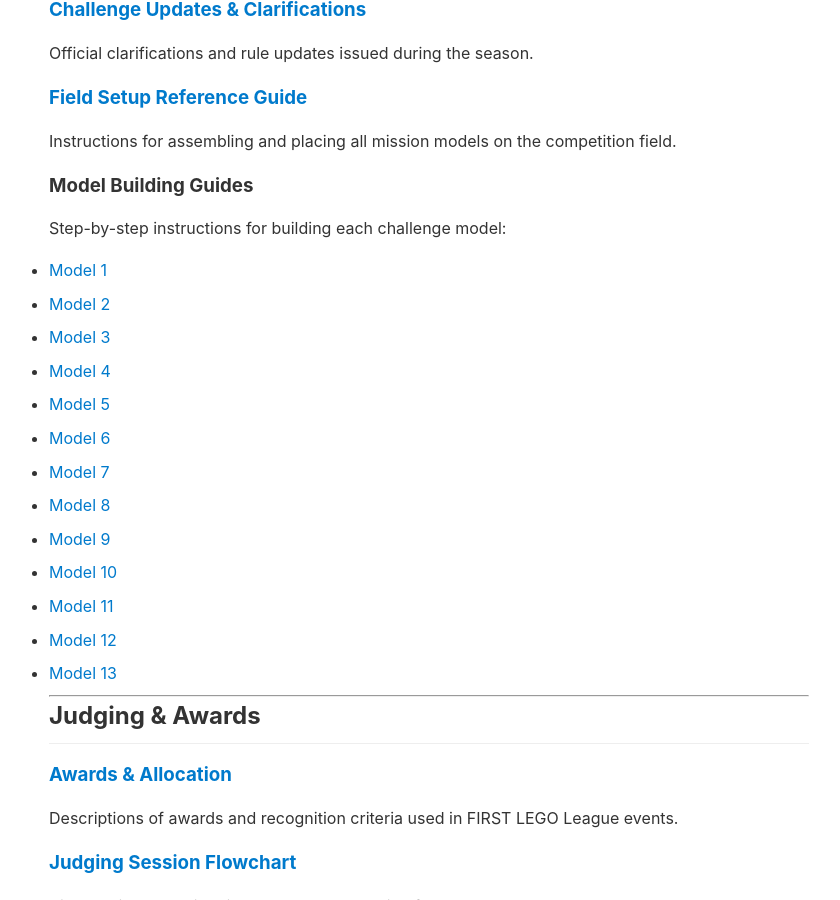
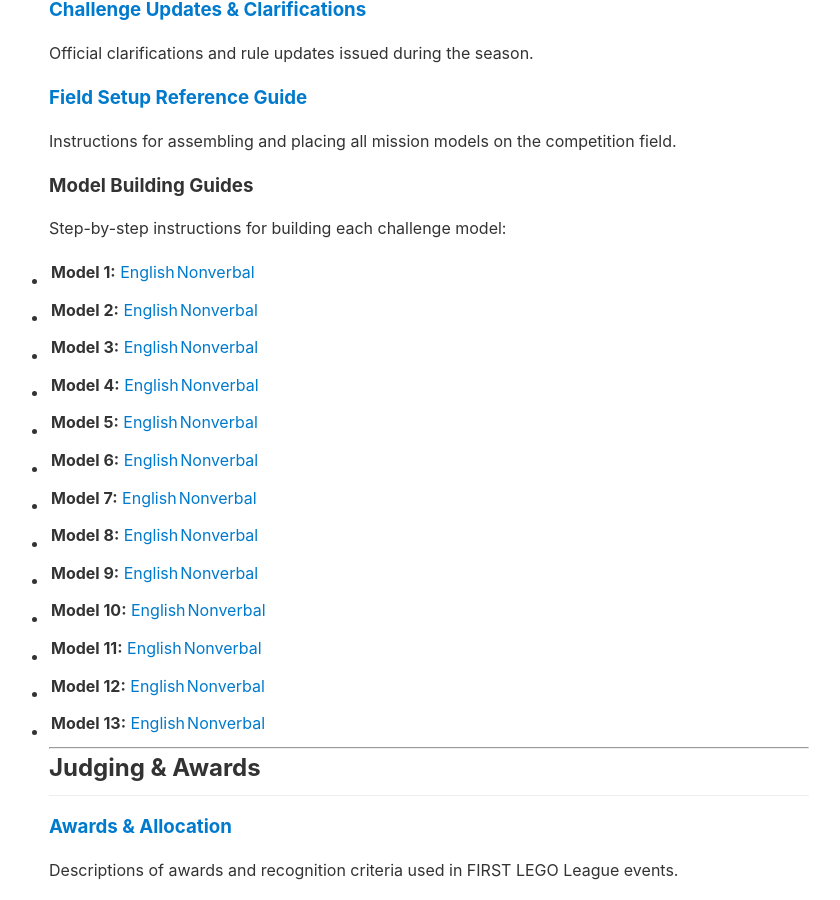
Before and after one commit to steveybaby/fll, a Jekyll site: the page built from index.md, in a window 1280 px wide and 900 px high, scrolled down 1192 px. Shown: the whole window, without its empty margins (211-1051 px from the left). Built offline with Jekyll 4.4.1, drawn with Linux system fonts in a browser that asks for light colours.

Commit message:
Add English versions of Model Building Guides
- Added English language PDFs alongside nonverbal versions for all 13 models
- Formatted as 'English | Nonverbal' links for easy selection
- Provides both text-based and visual-only instruction options
- All links point to official FIRST Inspires PDFs

🤖 Generated with [Claude Code](https://claude.ai/code)

Co-Authored-By: Claude <noreply@anthropic.com>

```diff
--- a/index.md
+++ b/index.md
@@ -43,19 +43,19 @@ Instructions for assembling and placing all mission models on the competition fi
 
 ### Model Building Guides
 Step-by-step instructions for building each challenge model:
-- [Model 1](https://firstinspires.blob.core.windows.net/fll/challenge/2025-26/fll-challenge-unearthed-bi-book-1-nonverbal.pdf)
-- [Model 2](https://firstinspires.blob.core.windows.net/fll/challenge/2025-26/fll-challenge-unearthed-bi-book-2-nonverbal.pdf)
-- [Model 3](https://firstinspires.blob.core.windows.net/fll/challenge/2025-26/fll-challenge-unearthed-bi-book-3-nonverbal.pdf)
-- [Model 4](https://firstinspires.blob.core.windows.net/fll/challenge/2025-26/fll-challenge-unearthed-bi-book-4-nonverbal.pdf)
-- [Model 5](https://firstinspires.blob.core.windows.net/fll/challenge/2025-26/fll-challenge-unearthed-bi-book-5-nonverbal.pdf)
-- [Model 6](https://firstinspires.blob.core.windows.net/fll/challenge/2025-26/fll-challenge-unearthed-bi-book-6-nonverbal.pdf)
-- [Model 7](https://firstinspires.blob.core.windows.net/fll/challenge/2025-26/fll-challenge-unearthed-bi-book-7-nonverbal.pdf)
-- [Model 8](https://firstinspires.blob.core.windows.net/fll/challenge/2025-26/fll-challenge-unearthed-bi-book-8-nonverbal.pdf)
-- [Model 9](https://firstinspires.blob.core.windows.net/fll/challenge/2025-26/fll-challenge-unearthed-bi-book-9-nonverbal.pdf)
-- [Model 10](https://firstinspires.blob.core.windows.net/fll/challenge/2025-26/fll-challenge-unearthed-bi-book-10-nonverbal.pdf)
-- [Model 11](https://firstinspires.blob.core.windows.net/fll/challenge/2025-26/fll-challenge-unearthed-bi-book-11-nonverbal.pdf)
-- [Model 12](https://firstinspires.blob.core.windows.net/fll/challenge/2025-26/fll-challenge-unearthed-bi-book-12-nonverbal.pdf)
-- [Model 13](https://firstinspires.blob.core.windows.net/fll/challenge/2025-26/fll-challenge-unearthed-bi-book-13-nonverbal.pdf)
+- **Model 1:** [English](https://firstinspires.blob.core.windows.net/fll/challenge/2025-26/fll-challenge-unearthed-bi-book-1-enus.pdf) | [Nonverbal](https://firstinspires.blob.core.windows.net/fll/challenge/2025-26/fll-challenge-unearthed-bi-book-1-nonverbal.pdf)
+- **Model 2:** [English](https://firstinspires.blob.core.windows.net/fll/challenge/2025-26/fll-challenge-unearthed-bi-book-2-enus.pdf) | [Nonverbal](https://firstinspires.blob.core.windows.net/fll/challenge/2025-26/fll-challenge-unearthed-bi-book-2-nonverbal.pdf)
+- **Model 3:** [English](https://firstinspires.blob.core.windows.net/fll/challenge/2025-26/fll-challenge-unearthed-bi-book-3-enus.pdf) | [Nonverbal](https://firstinspires.blob.core.windows.net/fll/challenge/2025-26/fll-challenge-unearthed-bi-book-3-nonverbal.pdf)
+- **Model 4:** [English](https://firstinspires.blob.core.windows.net/fll/challenge/2025-26/fll-challenge-unearthed-bi-book-4-enus.pdf) | [Nonverbal](https://firstinspires.blob.core.windows.net/fll/challenge/2025-26/fll-challenge-unearthed-bi-book-4-nonverbal.pdf)
+- **Model 5:** [English](https://firstinspires.blob.core.windows.net/fll/challenge/2025-26/fll-challenge-unearthed-bi-book-5-enus.pdf) | [Nonverbal](https://firstinspires.blob.core.windows.net/fll/challenge/2025-26/fll-challenge-unearthed-bi-book-5-nonverbal.pdf)
+- **Model 6:** [English](https://firstinspires.blob.core.windows.net/fll/challenge/2025-26/fll-challenge-unearthed-bi-book-6-enus.pdf) | [Nonverbal](https://firstinspires.blob.core.windows.net/fll/challenge/2025-26/fll-challenge-unearthed-bi-book-6-nonverbal.pdf)
+- **Model 7:** [English](https://firstinspires.blob.core.windows.net/fll/challenge/2025-26/fll-challenge-unearthed-bi-book-7-enus.pdf) | [Nonverbal](https://firstinspires.blob.core.windows.net/fll/challenge/2025-26/fll-challenge-unearthed-bi-book-7-nonverbal.pdf)
+- **Model 8:** [English](https://firstinspires.blob.core.windows.net/fll/challenge/2025-26/fll-challenge-unearthed-bi-book-8-enus.pdf) | [Nonverbal](https://firstinspires.blob.core.windows.net/fll/challenge/2025-26/fll-challenge-unearthed-bi-book-8-nonverbal.pdf)
+- **Model 9:** [English](https://firstinspires.blob.core.windows.net/fll/challenge/2025-26/fll-challenge-unearthed-bi-book-9-enus.pdf) | [Nonverbal](https://firstinspires.blob.core.windows.net/fll/challenge/2025-26/fll-challenge-unearthed-bi-book-9-nonverbal.pdf)
+- **Model 10:** [English](https://firstinspires.blob.core.windows.net/fll/challenge/2025-26/fll-challenge-unearthed-bi-book-10-enus.pdf) | [Nonverbal](https://firstinspires.blob.core.windows.net/fll/challenge/2025-26/fll-challenge-unearthed-bi-book-10-nonverbal.pdf)
+- **Model 11:** [English](https://firstinspires.blob.core.windows.net/fll/challenge/2025-26/fll-challenge-unearthed-bi-book-11-enus.pdf) | [Nonverbal](https://firstinspires.blob.core.windows.net/fll/challenge/2025-26/fll-challenge-unearthed-bi-book-11-nonverbal.pdf)
+- **Model 12:** [English](https://firstinspires.blob.core.windows.net/fll/challenge/2025-26/fll-challenge-unearthed-bi-book-12-enus.pdf) | [Nonverbal](https://firstinspires.blob.core.windows.net/fll/challenge/2025-26/fll-challenge-unearthed-bi-book-12-nonverbal.pdf)
+- **Model 13:** [English](https://firstinspires.blob.core.windows.net/fll/challenge/2025-26/fll-challenge-unearthed-bi-book-13-enus.pdf) | [Nonverbal](https://firstinspires.blob.core.windows.net/fll/challenge/2025-26/fll-challenge-unearthed-bi-book-13-nonverbal.pdf)
 
 ---
 
```
